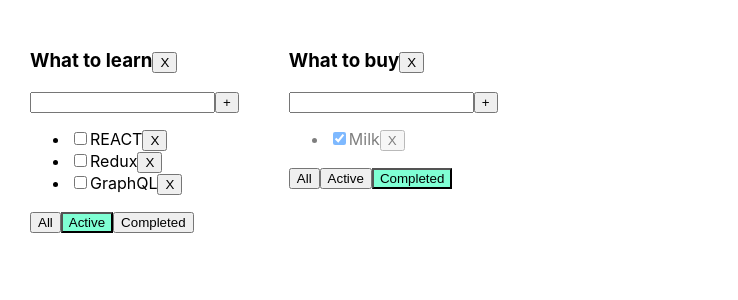
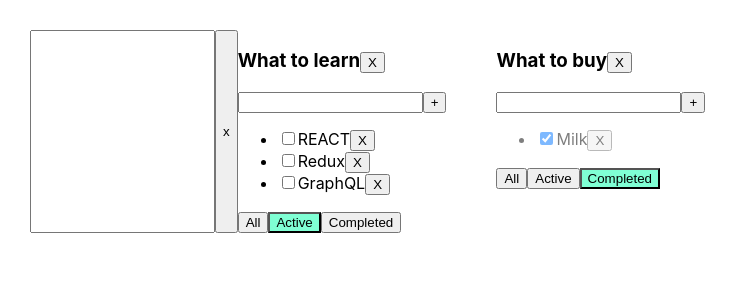
Before and after one commit to vadimhmys/todots, a React (Create React App) app: page / in a window 1280 px wide. Shown: the top 300 px of the page, without its empty margins (0-738 px from the left). Built offline with nearby package versions, Linux system fonts and the light colour scheme.

Commit message:
feat: create component AddItemForm

```diff
--- /dev/null
+++ b/src/AddItemForm.tsx
@@ -0,0 +1,44 @@
+import React, { ChangeEvent, KeyboardEvent } from 'react';
+import { useState } from "react";
+
+type AddItemFormPropsType = {
+  addTask: (title: string, todolistId: string) => void,
+  id: string
+};
+
+
+export default function AddItemForm(props: AddItemFormPropsType) {
+  const [title, setTitle] = useState('');
+  const [error, setError] = useState<null | string>(null);
+  const onChangeHandler = (e: ChangeEvent<HTMLInputElement>) => setTitle(e.currentTarget.value);
+  const onKeyDownHandler = (e: KeyboardEvent<HTMLInputElement>) => {
+    setError(null);
+    if (e.repeat) return;
+    if (e.ctrlKey && e.code === 'Enter') {
+      props.addTask(title, props.id);
+      setTitle("");
+    }
+  };
+  const addTask = () => {
+    if (title.trim() !== "") {
+      props.addTask(title.trim(), props.id);
+      setTitle("");
+    } else {
+      setError("Title is required");
+    }
+  };
+
+
+  return (
+    <div>
+      <input
+        value={title}
+        onChange={onChangeHandler}
+        onKeyDown={onKeyDownHandler}
+        className={error ? "error" : ""}
+      />
+      <button onClick={addTask}>+</button>
+      {error && <div className="error-message">Field is required</div>}
+    </div>
+  );
+}
--- a/src/App.tsx
+++ b/src/App.tsx
@@ -94,6 +94,7 @@ function App() {
 
   return (
     <div className="App">
+      <input/><button>x</button>
       {todolists.map((tl) => {
         let tasksForTodoList = tasksObj[tl.id];
         if (tl.filter === "completed") {
--- a/src/TodoList.tsx
+++ b/src/TodoList.tsx
@@ -1,6 +1,6 @@
-import React, { ChangeEvent, KeyboardEvent } from 'react';
+import React, { ChangeEvent } from 'react';
 import { FilterValuesType } from './App';
-import { useState } from 'react';
+import AddItemForm from './AddItemForm';
 
 export type TaskType = {
   id: string,
@@ -21,29 +21,6 @@ type PropsType = {
 }
 
 export function TodoList(props: PropsType) {
-  const [title, setTitle] = useState('');
-  const [error, setError] = useState<null | string>(null);
-
-  const onNewTitleChangeHandler = (e: ChangeEvent<HTMLInputElement>) => setTitle(e.currentTarget.value);
-
-  const onKeyDownHandler = (e: KeyboardEvent<HTMLInputElement>) => {
-    setError(null);
-    if (e.repeat) return;
-    if (e.ctrlKey && e.code === 'Enter') {
-      props.addTask(title, props.id);
-      setTitle("");
-    }
-  };
-
-  const addTask = () => {
-    if (title.trim() !== "") {
-      props.addTask(title.trim(), props.id);
-      setTitle("");
-    } else {
-      setError("Title is required");
-    }
-  };
-
   const onAllClickHandler = () => props.changeFilter("all", props.id);
   const onActiveClickHandler = () => props.changeFilter("active", props.id);
   const onCompletedClickHandler = () => props.changeFilter("completed", props.id);
@@ -57,16 +34,7 @@ export function TodoList(props: PropsType) {
         {props.title}
         <button onClick={removeTodolist}>X</button>
       </h3>
-      <div>
-        <input
-          value={title}
-          onChange={onNewTitleChangeHandler}
-          onKeyDown={onKeyDownHandler}
-          className={error ? "error" : ""}
-        />
-        <button onClick={addTask}>+</button>
-        {error && <div className="error-message">Field is required</div>}
-      </div>
+      <AddItemForm id={props.id} addTask={props.addTask}/>
       <ul>
         {props.tasks.map((t) => {
           const onRemoveHandler = () => {
```
